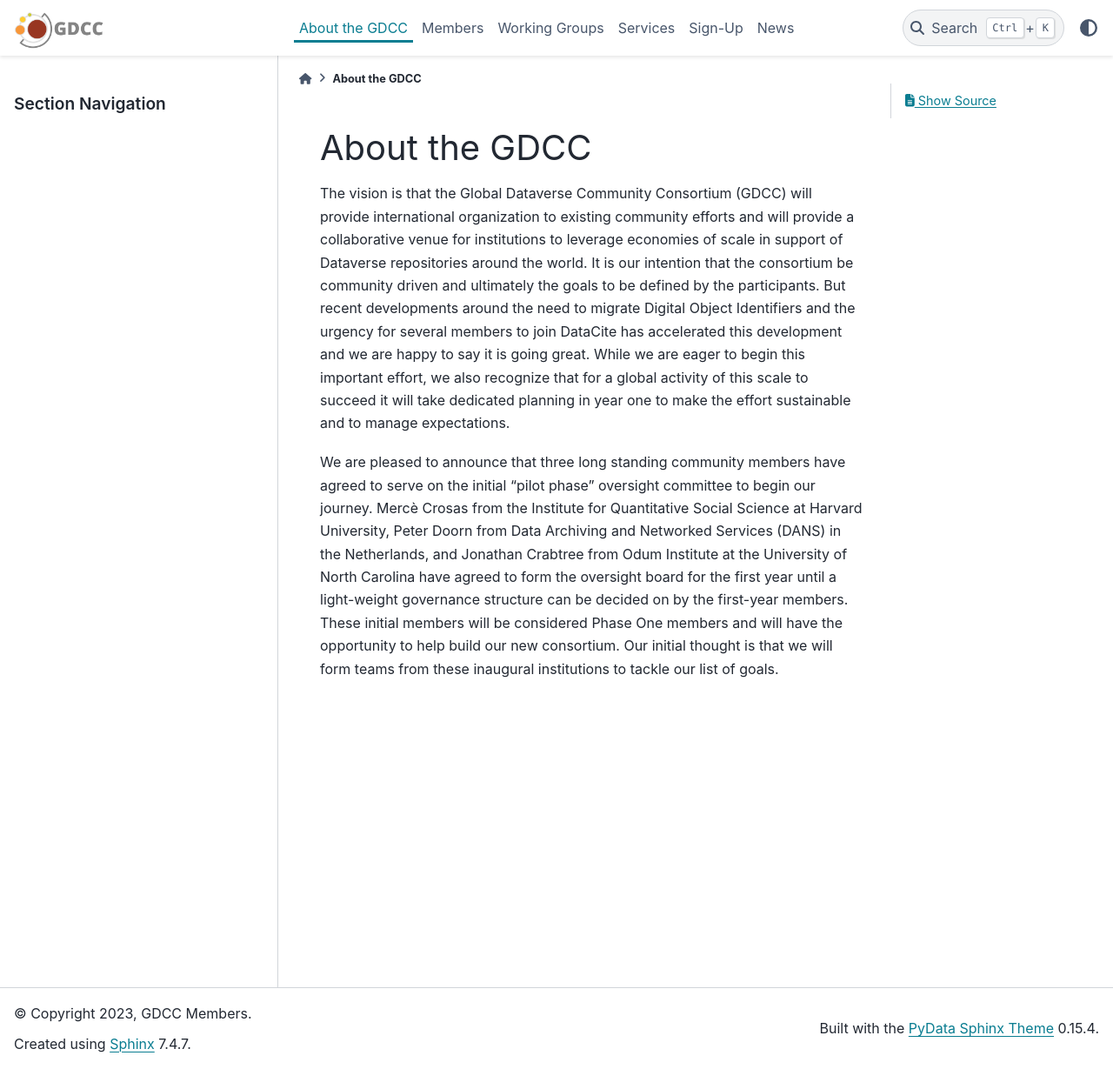
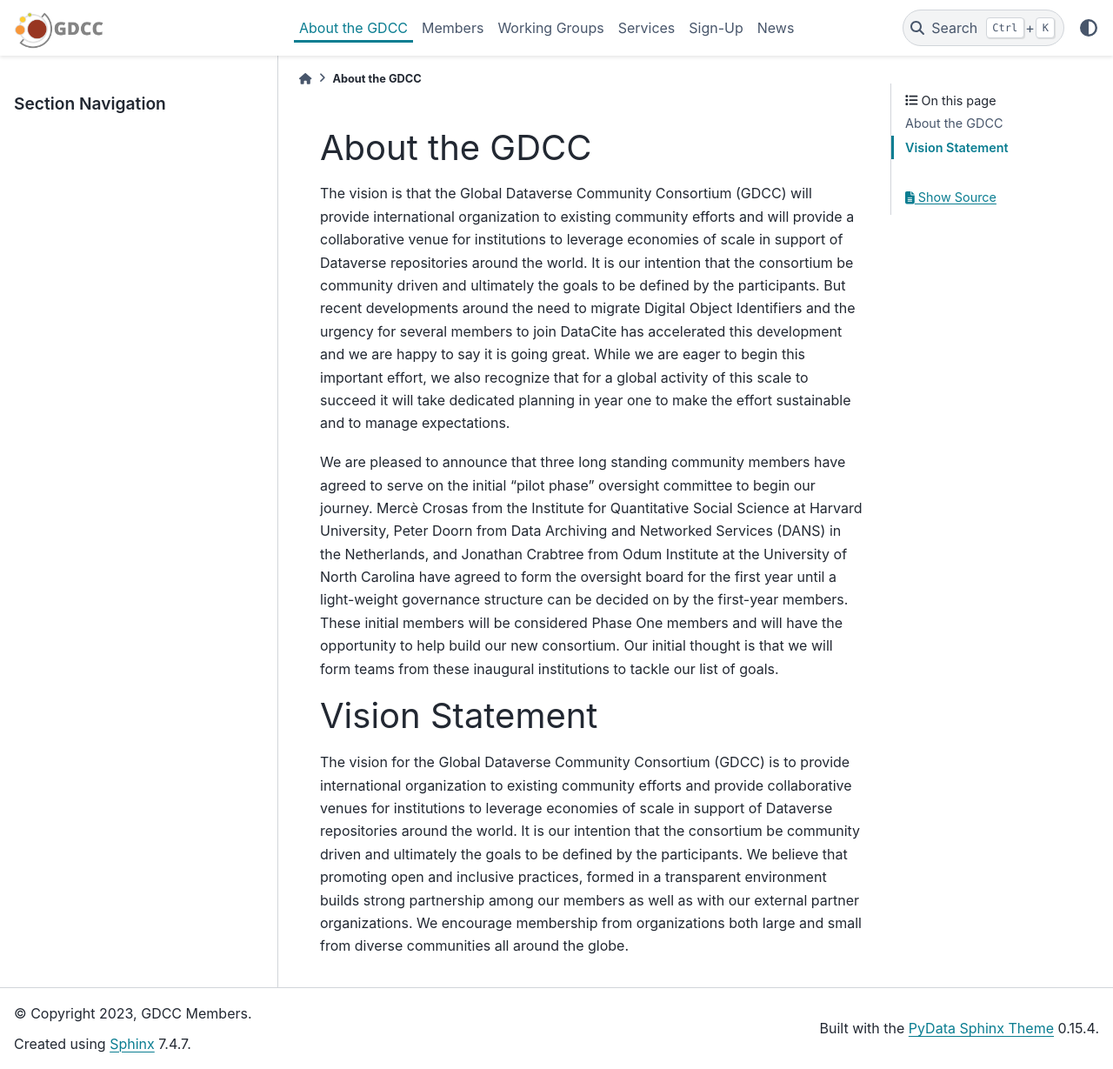
Before and after one commit to gdcc/www.gdcc.io, a Sphinx documentation site: the page built from source/about.md, in a window 1280 px wide and 1229 px high. Shown: the whole window at 87% size. Built offline with Sphinx 7.4.7 and the PyData theme 0.15.4, drawn with Linux system fonts in a browser that asks for light colours.

Commit message:
Update about.md

```diff
--- a/source/about.md
+++ b/source/about.md
@@ -3,3 +3,7 @@
 The vision is that the Global Dataverse Community Consortium (GDCC) will provide international organization to existing community efforts and will provide a collaborative venue for institutions to leverage economies of scale in support of Dataverse repositories around the world. It is our intention that the consortium be community driven and ultimately the goals to be defined by the participants. But recent developments around the need to migrate Digital Object Identifiers and the urgency for several members to join DataCite has accelerated this development and we are happy to say it is going great. While we are eager to begin this important effort, we also recognize that for a global activity of this scale to succeed it will take dedicated planning in year one to make the effort sustainable and to manage expectations.
 
 We are pleased to announce that three long standing community members have agreed to serve on the initial “pilot phase” oversight committee to begin our journey. Mercè Crosas from the Institute for Quantitative Social Science at Harvard University, Peter Doorn from Data Archiving and Networked Services (DANS) in the Netherlands, and Jonathan Crabtree from Odum Institute at the University of North Carolina have agreed to form the oversight board for the first year until a light-weight governance structure can be decided on by the first-year members. These initial members will be considered Phase One members and will have the opportunity to help build our new consortium. Our initial thought is that we will form teams from these inaugural institutions to tackle our list of goals.
+
+# Vision Statement
+
+The vision for the Global Dataverse Community Consortium (GDCC) is to provide international organization to existing community efforts and provide collaborative venues for institutions to leverage economies of scale in support of Dataverse repositories around the world. It is our intention that the consortium be community driven and ultimately the goals to be defined by the participants. We believe that promoting open and inclusive practices, formed in a transparent environment builds strong partnership among our members as well as with our external partner organizations. We encourage membership from organizations both large and small from diverse communities all around the globe.
```
